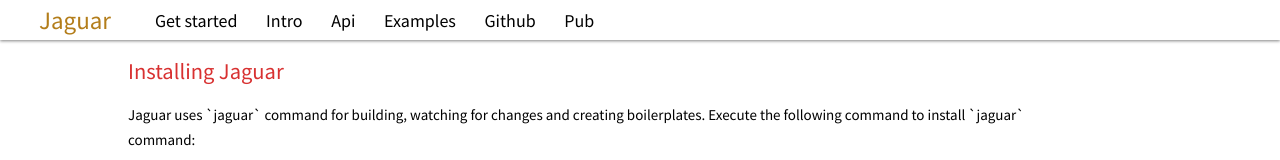
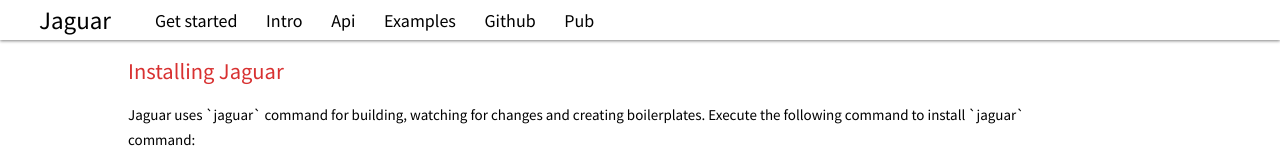
Before and after one commit to Jaguar-dart/jaguar-dart.github.com_old, a plain HTML site: page getting_started.html in a window 1280 px wide. Shown: the top 160 px of the page. Drawn offline with Linux system fonts and the light colour scheme; a web font is replaced by a local one.

Commit message:
Header title color

```diff
--- a/getting_started.html
+++ b/getting_started.html
@@ -51,7 +51,7 @@ header .title {
     font-size: 25px;
     padding: 0px 10px;
     width: 150px;
-    color: #b37d1a;
+    color: #000000;
     box-sizing: border-box;
     justify-content: center;
     display: flex;
```
